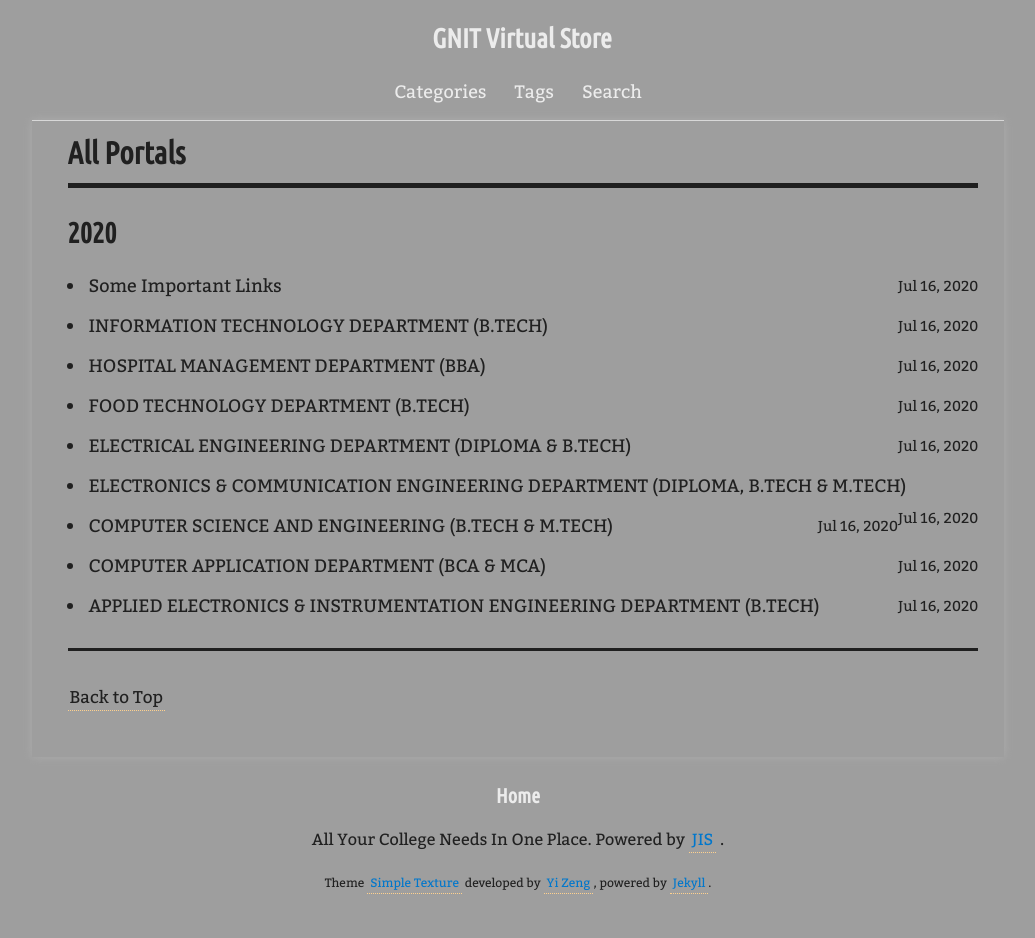
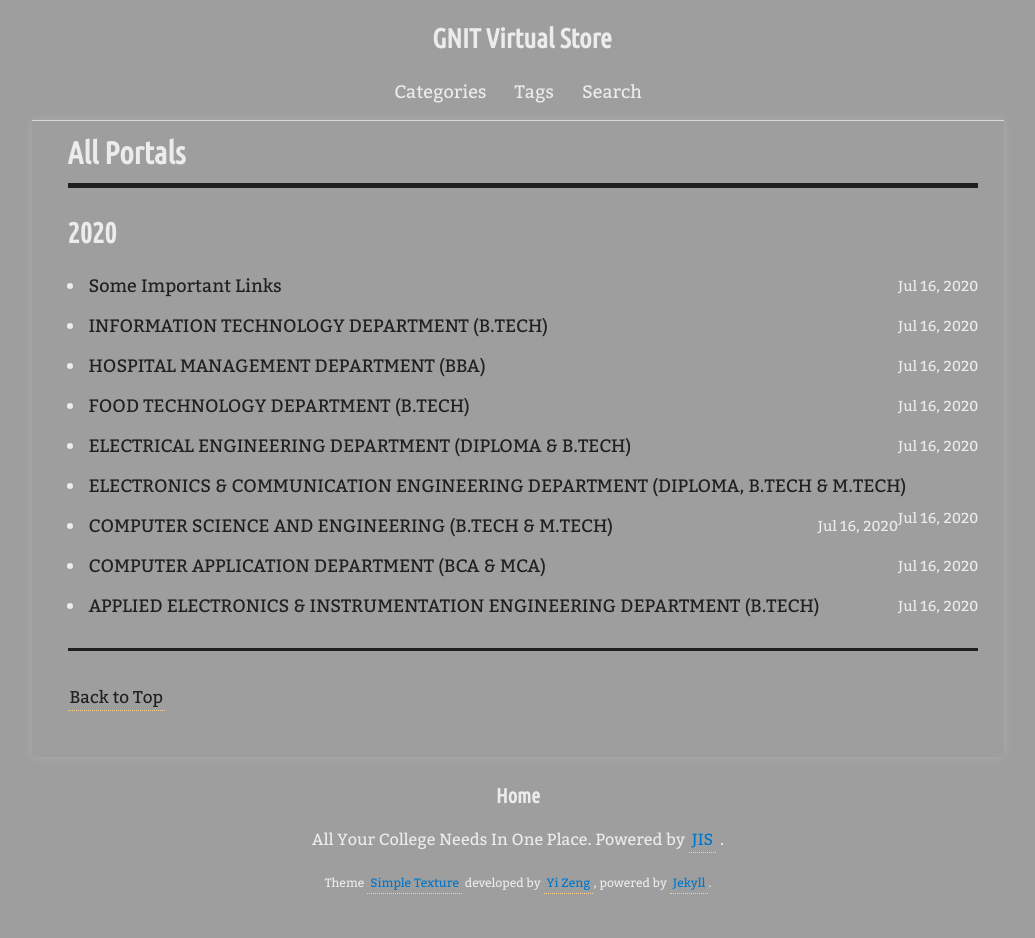
Before and after one commit to VirtualStoreGNIT/kwutgowiskje, a Jekyll site: the page built from blog/index.html, in a window 1280 px wide. Shown: the whole page, without its empty margins (122-1157 px from the left). Built offline with Jekyll 4.4.1, drawn with Linux system fonts in a browser that asks for light colours; comment, search, counter and statistics services are not loaded.

Commit message:
8:08, July 16th 2020

```diff
--- a/_sass/simple-texture-blog.scss
+++ b/_sass/simple-texture-blog.scss
@@ -17,7 +17,7 @@
     font-size: 18px;
     line-height: 32px;
 
-    color: $color-text;
+    color: $color-txt;
 }
 
 .body .unit-body {
```
